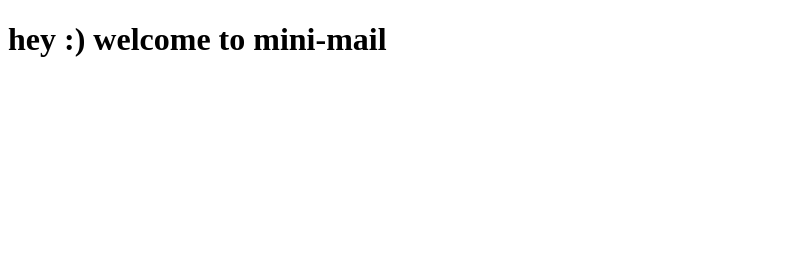
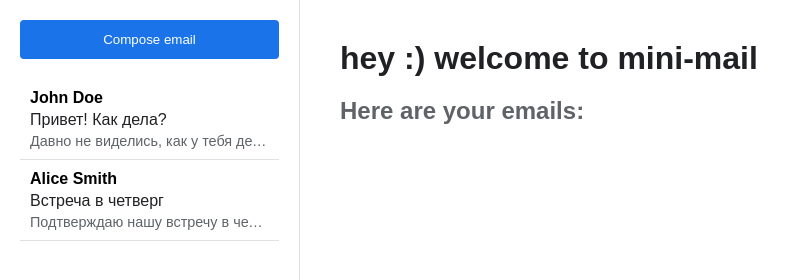
Before and after one commit to matskvch/mini-mail, an Electron app: page src/index.html in a window 800 px wide. Shown: the top 280 px of the page. Drawn offline with Linux system fonts and the light colour scheme.

Commit message:
Create basic css

```diff
--- a/src/index.html
+++ b/src/index.html
@@ -1,10 +1,38 @@
 <!DOCTYPE html>
 <html>
     <head>
-    <title>mini-mail</title>
+        <title>mini-mail</title>
+        <link rel="stylesheet" href="styles/main.css">
     </head>
 
     <body>
-        <h1>hey :) welcome to mini-mail</h1>
+        <div class="mini-mail">
+            <!--sidebar-->
+            <div class="sidebar">
+                <button class="compose-btn">Compose email</button>
+                <div class="email-list">
+                    <!--here is going to be emails-->
+                        <div class="email-item">
+                            <div class="email-sender">John Doe</div>
+                            <div class="email-subject">Привет! Как дела?</div>
+                            <div class="email-preview">Давно не виделись, как у тебя дела?...</div>
+                        </div>
+
+                        <div class="email-item">
+                            <div class="email-sender">Alice Smith</div>
+                            <div class="email-subject">Встреча в четверг</div>
+                            <div class="email-preview">Подтверждаю нашу встречу в четверг...</div>
+                        </div>
+                </div>
+            </div>
+
+            <!--main content-->
+            <div class="main-content">
+                <div class="email-view">
+                    <h1>hey :) welcome to mini-mail</h1>
+                    <h2>Here are your emails:</h2>
+                </div>
+            </div>
+        </div>
     </body>
 </html>
--- /dev/null
+++ b/src/styles/main.css
@@ -0,0 +1,86 @@
+* {
+    margin: 0;
+    padding: 0;
+    box-sizing: border-box;
+}
+
+body {
+    font-family: Arial, sans-serif;
+    height: 100vh;
+    background-color: #f5f5f5;
+}
+
+.mini-mail {
+    display: flex;
+    height: 100vh;
+    background-color: white;
+}
+
+.sidebar {
+    width: 300px;
+    border-right: 1px solid #e0e0e0;
+    background-color: white;
+    padding: 20px;
+}
+
+.compose-btn {
+    width: 100%;
+    padding: 12px;
+    background-color: #1a73e8;
+    color: white;
+    border: none;
+    border-radius: 4px;
+    cursor: pointer;
+    margin-bottom: 20px;
+}
+
+.compose-btn:hover {
+    background-color: #1557b0;
+}
+
+.main-content {
+    flex: 1;
+    padding: 20px;
+    background-color: white;
+}
+
+.email-view {
+    padding: 20px;
+}
+
+h1 {
+    margin-bottom: 20px;
+    color: #202124;
+}
+
+h2 {
+    color: #5f6368;
+}
+
+.email-item {
+    padding: 10px;
+    border-bottom: 1px solid #e0e0e0;
+    cursor: pointer;
+}
+
+.email-item:hover {
+    background-color: #f5f5f5;
+}
+
+.email-sender {
+    font-weight: bold;
+    margin-bottom: 4px;
+}
+
+.email-subject {
+    color: #202124;
+    margin-bottom: 4px;
+}
+
+.email-preview {
+    color: #5f6368;
+    font-size: 0.9em;
+    white-space: nowrap;
+    overflow: hidden;
+    text-overflow: ellipsis;
+}
```
Also changed, not shown: main.js (+4 -4 lines).
